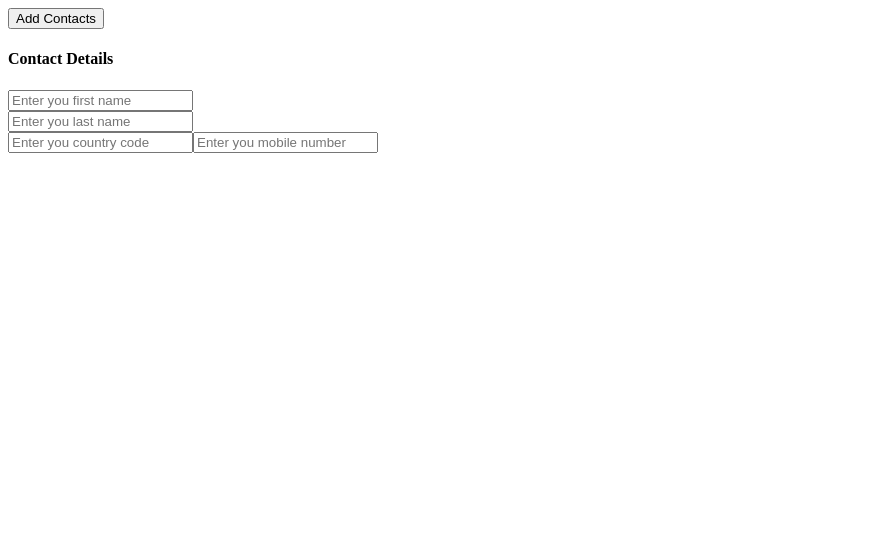
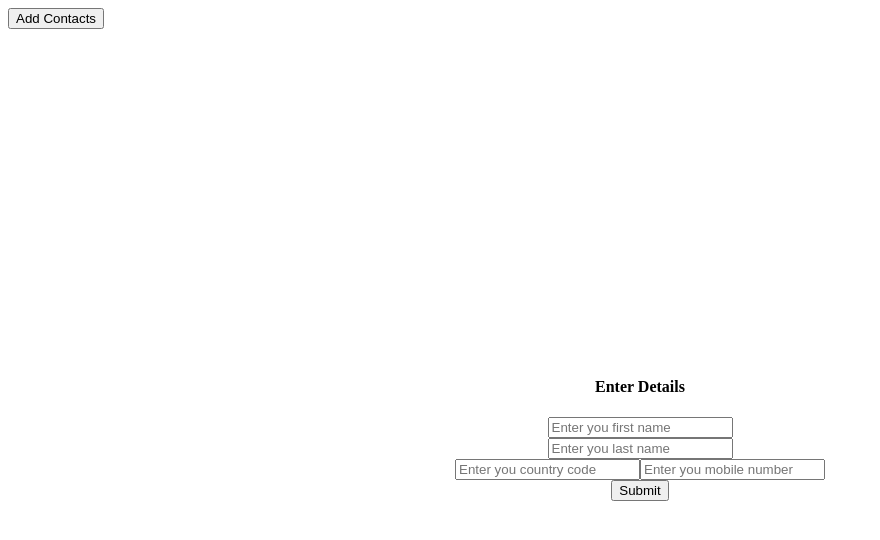
Before and after one commit to KanikaGoyal-kg/contactListReact, a React (Create React App) app: page / in a window 1280 px wide. Both pictures are taken after a click on the button "Add Contacts". Shown: the top 540 px of the page, without its empty margins (0-880 px from the left). Built offline with nearby package versions, Linux system fonts and the light colour scheme.

Commit message:
made changes

```diff
--- a/src/index.css
+++ b/src/index.css
@@ -5,3 +5,14 @@
   width: 100% !important;
   height: 100vh !important;
 }
+.div {
+    display: flex;
+    flex-direction: column;
+    text-align: center;
+    justify-content: center;
+    width: 100%;
+    height: 100vh;
+}
+.input-main-div {
+  width: 100%;
+}
--- a/src/pages/ContactList.js
+++ b/src/pages/ContactList.js
@@ -1,5 +1,5 @@
 import React, { useState } from 'react';
-import {Button, Modal} from 'antd';
+import {Button, Input} from 'antd';
 
 const ContactList = () => {
 
@@ -10,6 +10,10 @@ const ContactList = () => {
         setIsModalVisible(true);
     }
 
+    const submitForm = () => {
+        setIsModalVisible(false);
+    }
+
     return (
         <div style={{width: '100%'}}>
         <div>
@@ -17,10 +21,11 @@ const ContactList = () => {
         </div>
 
         {isModalVisible ?
-        <div>
+        <form className="div">
             <div>
-                <h4>Contact Details</h4>
+                <h4>Enter Details</h4>
             </div>
+            <div className="input-main-div">
             <div>
                 <input type="text" placeholder="Enter you first name" />
             </div>
@@ -28,11 +33,16 @@ const ContactList = () => {
                 <input type="text" placeholder="Enter you last name" />
             </div>
             <div>
-                <input type="text" placeholder="Enter you country code" />
+                {/* <Input addonBefore="+" defaultValue="Enter you mobile number" /> */}
+                 <input type="text" placeholder="Enter you country code" />
                 <input type="text" placeholder="Enter you mobile number" />
 
             </div>
-        </div>
+            </div>
+            <div>
+                <button onClick={submitForm} type="primary">Submit</button>
+            </div>
+        </form>
         : null }
 
         {/* <div style={{width: '100% !important'}}>
```
